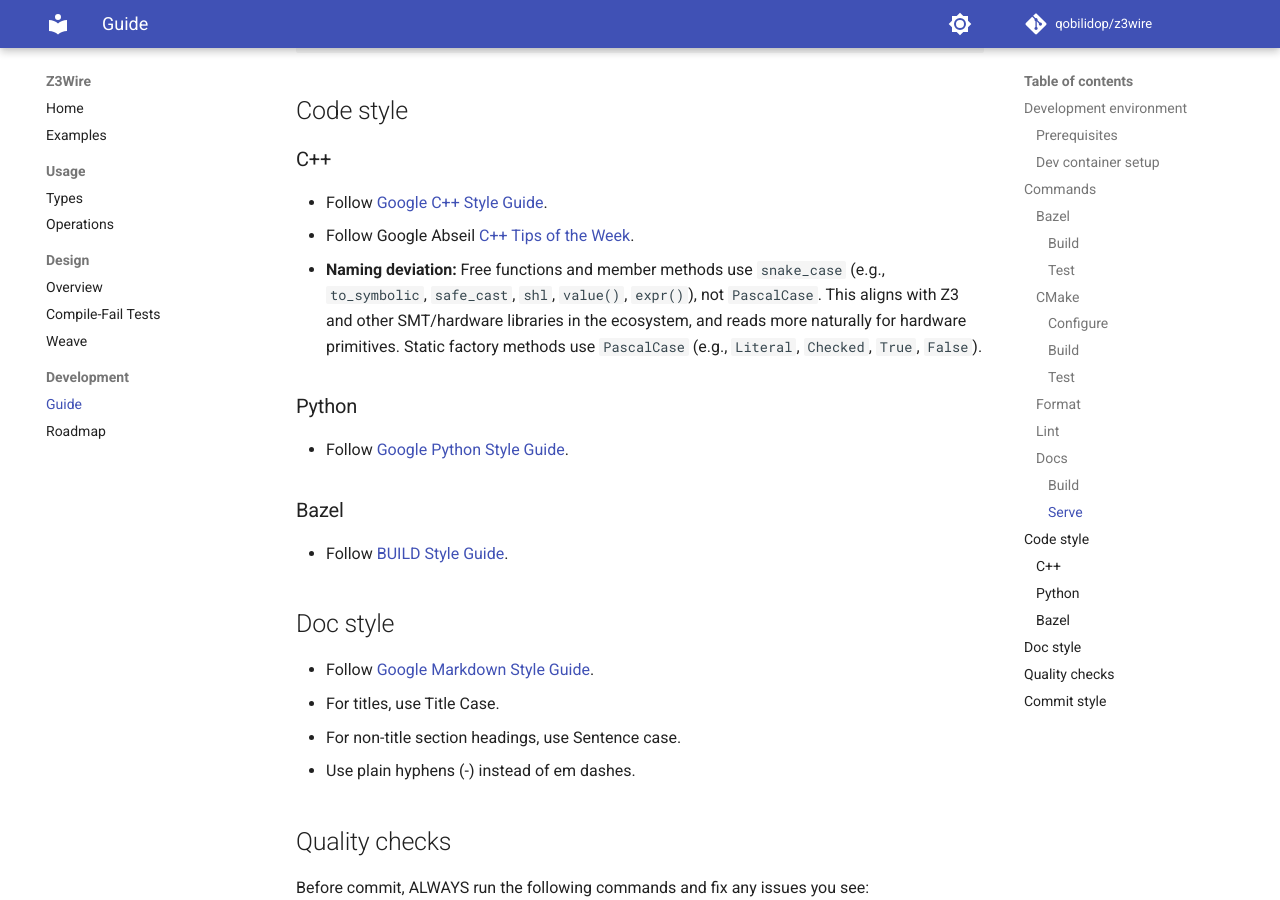
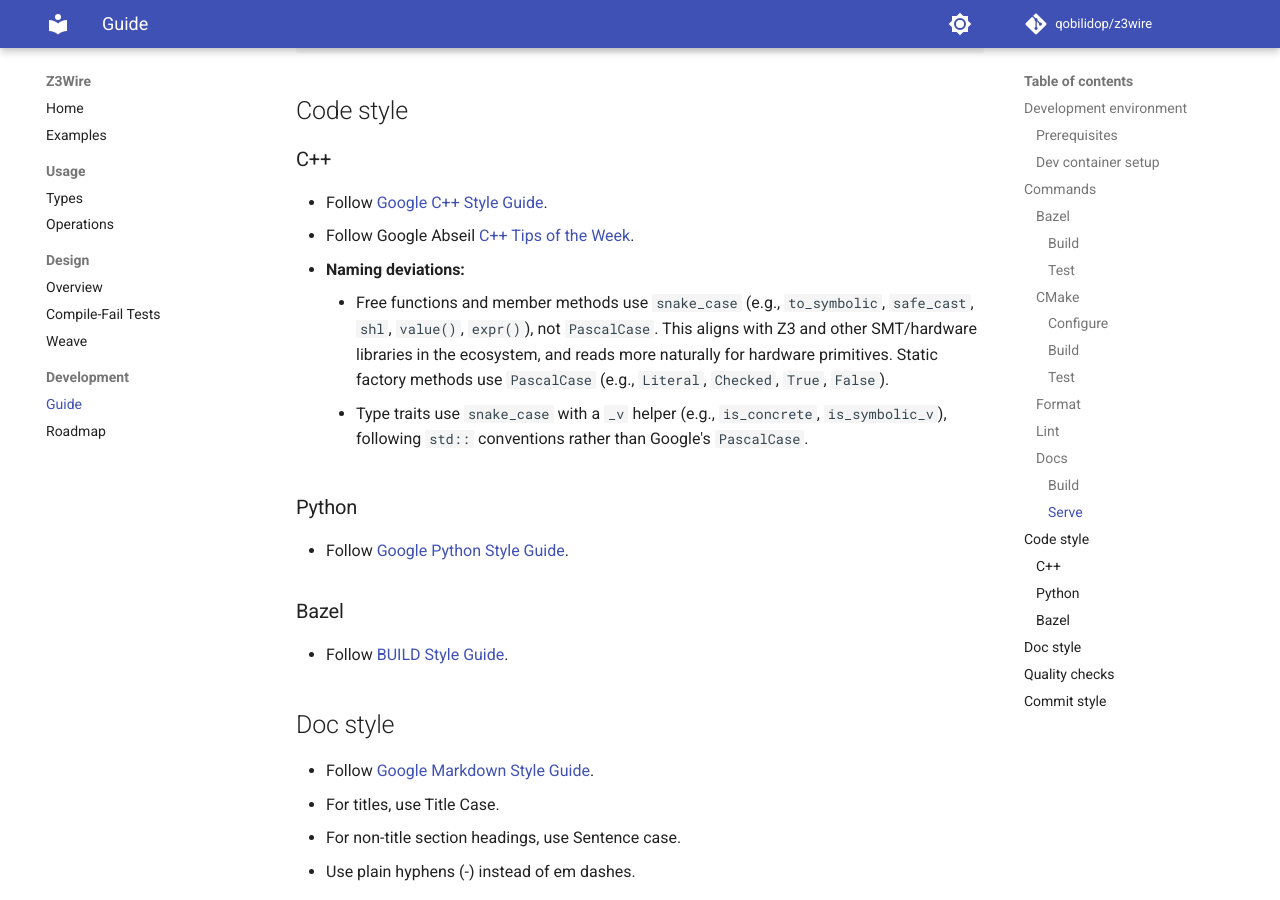
Before and after one commit to qobilidop/z3wire, an MkDocs documentation site: the page built from docs/dev/guide.md, in a window 1280 px wide and 900 px high, scrolled down 1948 px. Built offline with MkDocs 1.6.1 and Material for MkDocs 9.7.7, drawn with Linux system fonts in a browser that asks for light colours; comment, search, counter and statistics services are not loaded.

Commit message:
Document type trait naming deviation
Type traits follow std:: conventions (snake_case with _v helper)
rather than Google's PascalCase.

Co-Authored-By: Claude Opus 4.6 (1M context) <noreply@anthropic.com>

```diff
--- a/docs/dev/guide.md
+++ b/docs/dev/guide.md
@@ -99,11 +99,15 @@ To check without modifying (used in CI):
 - Follow
     [Google C++ Style Guide](https://google.github.io/styleguide/cppguide.html).
 - Follow Google Abseil [C++ Tips of the Week](https://abseil.io/tips/).
-- **Naming deviation:** Free functions and member methods use `snake_case`
-    (e.g., `to_symbolic`, `safe_cast`, `shl`, `value()`, `expr()`), not
-    `PascalCase`. This aligns with Z3 and other SMT/hardware libraries in the
-    ecosystem, and reads more naturally for hardware primitives. Static factory
-    methods use `PascalCase` (e.g., `Literal`, `Checked`, `True`, `False`).
+- **Naming deviations:**
+    - Free functions and member methods use `snake_case` (e.g., `to_symbolic`,
+        `safe_cast`, `shl`, `value()`, `expr()`), not `PascalCase`. This aligns
+        with Z3 and other SMT/hardware libraries in the ecosystem, and reads more
+        naturally for hardware primitives. Static factory methods use `PascalCase`
+        (e.g., `Literal`, `Checked`, `True`, `False`).
+    - Type traits use `snake_case` with a `_v` helper (e.g., `is_concrete`,
+        `is_symbolic_v`), following `std::` conventions rather than Google's
+        `PascalCase`.
 
 ### Python
 
```
